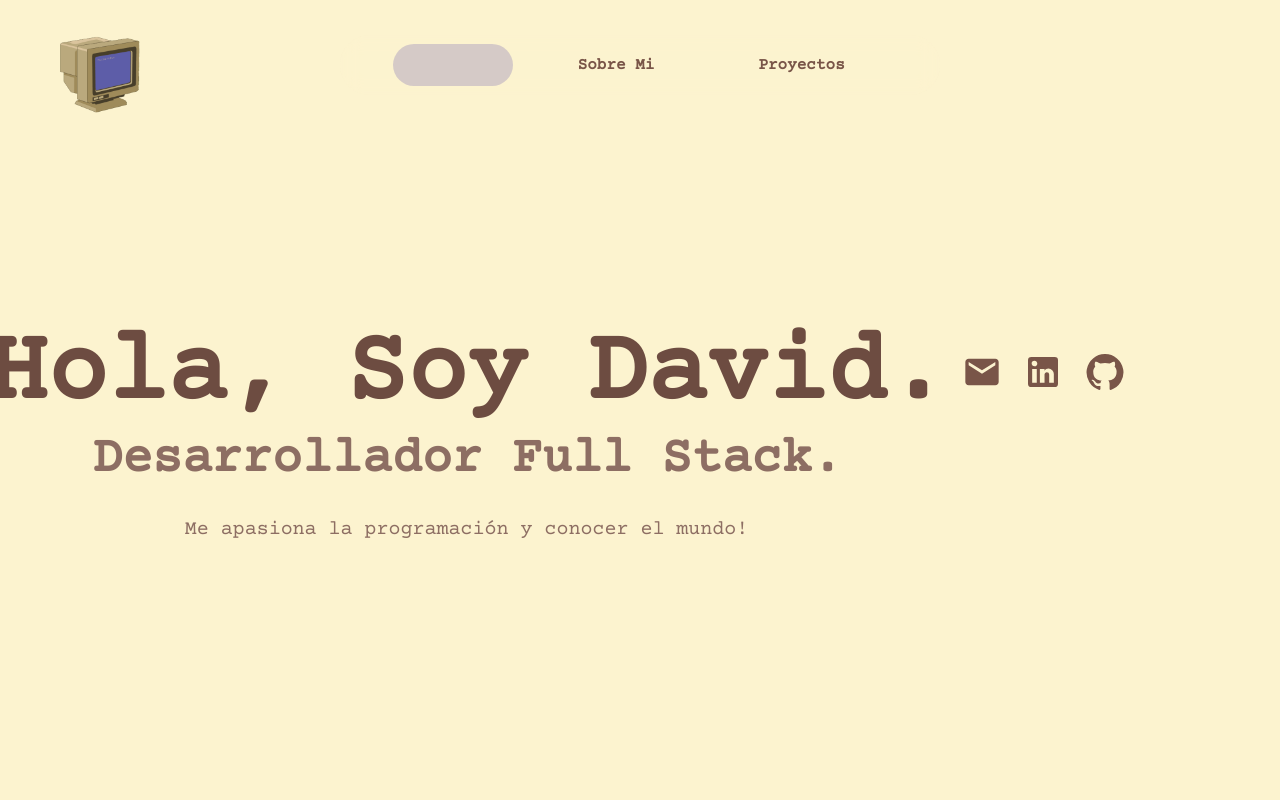
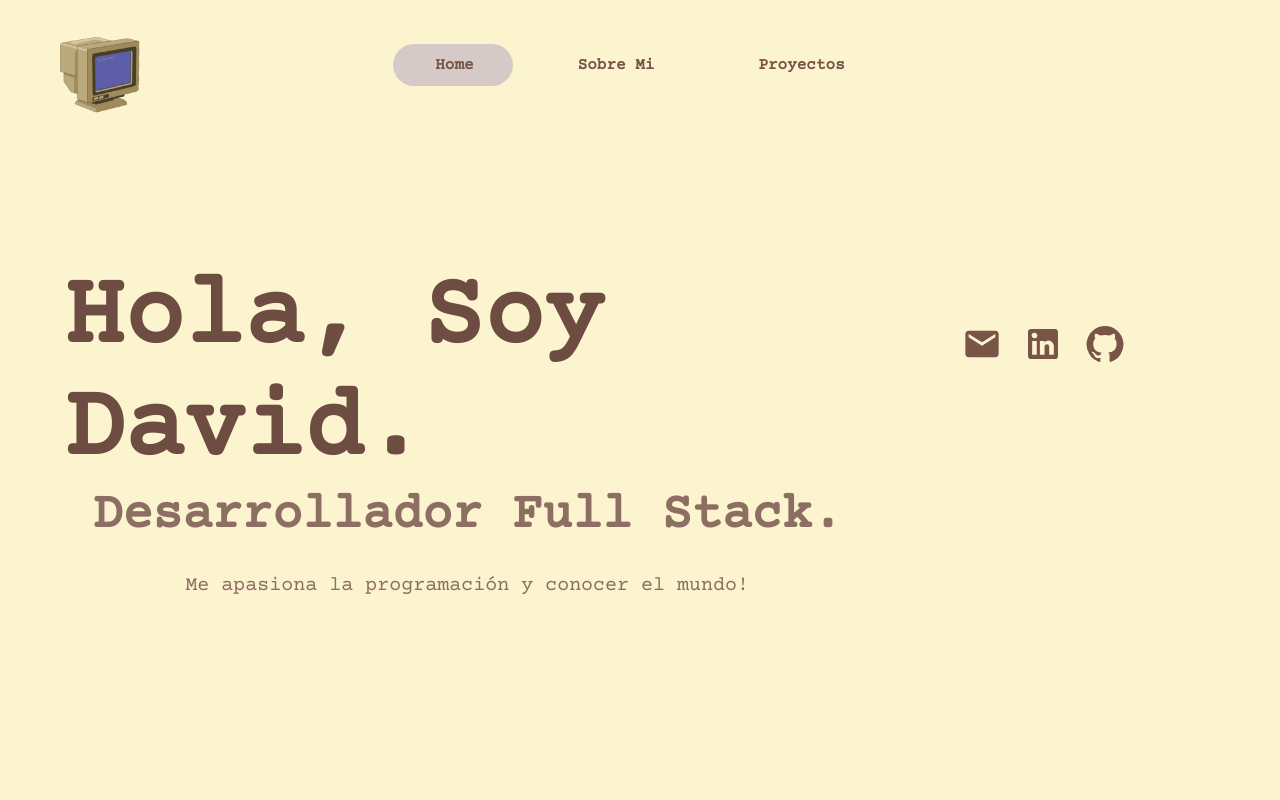
Before and after one commit to davidmarquez98/portafolio, a React (Vite) app: page /#/ in a window 1280 px wide. Shown: the top 800 px of the page. Built offline with nearby package versions, Linux system fonts and the light colour scheme.

Commit message:
change css nav

```diff
--- a/src/app/App.css
+++ b/src/app/App.css
@@ -1,6 +1,4 @@
 .app{
-  min-width: 100vh;
-  min-height: 100vh;
   background-color: var(--primary-color);
 }
 
--- a/src/icons/IconAboutMe.jsx
+++ b/src/icons/IconAboutMe.jsx
@@ -1,7 +1,7 @@
 import PersonIcon from '@mui/icons-material/Person'
 
 function IconoAboutMe({ className }){
-    return (<PersonIcon className={`icon-default--color ${className}`}/>);
+    return (<PersonIcon className={`icon--default--color ${className}`}/>);
 };
 
 export default IconoAboutMe;
--- a/src/icons/IconEmail.jsx
+++ b/src/icons/IconEmail.jsx
@@ -1,7 +1,7 @@
 import EmailIcon from '@mui/icons-material/Email';
 
 function IconoEmail({ className }){
-    return (<EmailIcon className={`icon-default--color ${className}`}/>);
+    return (<EmailIcon className={`icon--default--color ${className}`}/>);
 };
 
 export default IconoEmail;
--- a/src/icons/IconHome.jsx
+++ b/src/icons/IconHome.jsx
@@ -1,7 +1,7 @@
 import HomeIcon from '@mui/icons-material/Home';
 
 function IconoHome({ className }){
-    return (<HomeIcon className={`icon-default--color${className}`}/>);
+    return (<HomeIcon className={`icon--default--color ${className}`}/>);
 };
 
 export default IconoHome;
--- a/src/icons/IconProjects.jsx
+++ b/src/icons/IconProjects.jsx
@@ -1,7 +1,7 @@
 import FolderIcon from '@mui/icons-material/Folder';
 
 function IconoProjects({ className }){
-    return (<FolderIcon className={`icon-default--color ${className}`}/>);
+    return (<FolderIcon className={`icon--default--color ${className}`}/>);
 };
 
 export default IconoProjects;
--- a/src/icons/IconoGithub.jsx
+++ b/src/icons/IconoGithub.jsx
@@ -1,7 +1,7 @@
 import GithubIcono from '@mui/icons-material/GitHub';
 
 function IconoGithub({ className }){
-    return (<GithubIcono className={`icon-default--color ${className}`}/>);
+    return (<GithubIcono className={`icon--default--color ${className}`}/>);
 };
 
 export default IconoGithub;
--- a/src/icons/IconoLinkedin.jsx
+++ b/src/icons/IconoLinkedin.jsx
@@ -1,7 +1,7 @@
 import LinkedInIcon from '@mui/icons-material/LinkedIn';
 
 function IconoLinkedin({ className }){
-    return <LinkedInIcon className={`icon-default--color ${className}`} />;
+    return <LinkedInIcon className={`icon--default--color ${className}`} />;
 };
 
 export default IconoLinkedin;
--- a/src/icons/IconoMenuBurguer.jsx
+++ b/src/icons/IconoMenuBurguer.jsx
@@ -1,7 +1,7 @@
 import MenuIcon from '@mui/icons-material/Menu';
 
 function IconoMenuBurguer({ className }){
-    return (<MenuIcon className={`icon-default--color ${className}`}/>);
+    return (<MenuIcon className={`icon--default--color ${className}`}/>);
 };
 
 export default IconoMenuBurguer;
--- a/src/index.css
+++ b/src/index.css
@@ -21,13 +21,13 @@
 }
 
 #root{
-  height: 100%;
-  width: 100%;
+  width: 100vw;
+  height: 100vh;
 }
 
 
 /* Icons */
-.icon-default--color{
+.icon--default--color{
   color: var(--secondary-color);
 }
 
--- a/src/views/components/header/components/nav/Nav.jsx
+++ b/src/views/components/header/components/nav/Nav.jsx
@@ -28,19 +28,20 @@ function Nav(){
 
 
     return (
-        <div className='nav-container'>
+        <div className='nav__container'>
             <LocationWatcher setLocation={setPath}/>
-            <div className='nav-content'>
-                <div className="circle-name-selected" style={styleSelected()}/>
-                {/* <div className="circle-name-selected"/> */}
-                <ul className='nav-lista'>
-                    <li>
+            <div className='nav__content'>
+
+                <div className="nav__circle--selected" style={styleSelected()}/>
+
+                <ul className='nav__lista'>
+                    <li className="nav__item">
                         <Link to="/"><h3>Home</h3></Link>
                     </li>
-                    <li>
+                    <li className="nav__item">
                         <Link to="/about"><h3>Sobre Mi</h3></Link>
                     </li>
-                    <li>
+                    <li className="nav__item">
                         <Link to="/projects"><h3>Proyectos</h3></Link>
                     </li>
                 </ul>
--- a/src/views/components/header/components/nav/nav.css
+++ b/src/views/components/header/components/nav/nav.css
@@ -1,5 +1,5 @@
 
-.nav-container{
+.nav__container{
     z-index: 100;
     position: fixed;
     display: flex;
@@ -12,7 +12,7 @@
     margin-top: -20px;
 }
 
-.nav-content{
+.nav__content{
     position: relative;
     display: flex;
     justify-content: center;
@@ -20,30 +20,30 @@
     width: 100%;
 }
 
-.nav-lista{
+.nav__lista{
     display: flex;
     gap: 80px;
-}
-
-ul{
     list-style: none;
 }
 
-.nav-lista li a,
-.nav-lista li a :active,
-.nav-lista li a :focus{
+
+.nav__item a,
+.nav__item a :active,
+.nav__item a :focus{
     cursor: pointer;
     color: var(--secondary-color);
     text-decoration: none !important;
 }
 
-.circle-name-selected{
+.nav__circle--selected{
+    z-index: -1;
     position: absolute;
     border-radius: 50px;
     background-color: #D5CAC7;
     width: 20%;
     height: 42px;
     transition: all ease .5s;
+
 }
 
 .nav-item_selected{
@@ -51,19 +51,19 @@ ul{
     background-color: #D5CAC7;
 }
 
-li{
+.nav__item{
     padding: 12px;
     text-align: center;
 }
 
-li h3{
+.nav__item h3{
     color: var(--secondary-color);
     font-size: 16px
 }
 
 @media (max-width: 800px){
 
-    .nav-container{
+    .nav__container{
         display: none;
     }
 }
--- a/src/views/page/home/home.css
+++ b/src/views/page/home/home.css
@@ -57,10 +57,6 @@
     width: 90%;
 }
 
-.home__item{
-    width: 50%;
-}
-
 .home__texto__container{
     width: 70%;
 }
@@ -74,7 +70,6 @@
 
 /* h1 */
 .home__texto__titulo{
-    width: 960px;
     font-size: 100px;
     color: #6D4C41;
 }
@@ -84,14 +79,14 @@
 }
 
 .home__texto__subtitulo{
-    width: 750px;
+    /* width: 750px; */
     font-size: 50px;
     margin-bottom: 30px;
 }
 
 /* p */
 .home__texto__descripcion{
-    width: 565px;
+    /* width: 565px; */
     font-size: 20px;
 }
 
```
